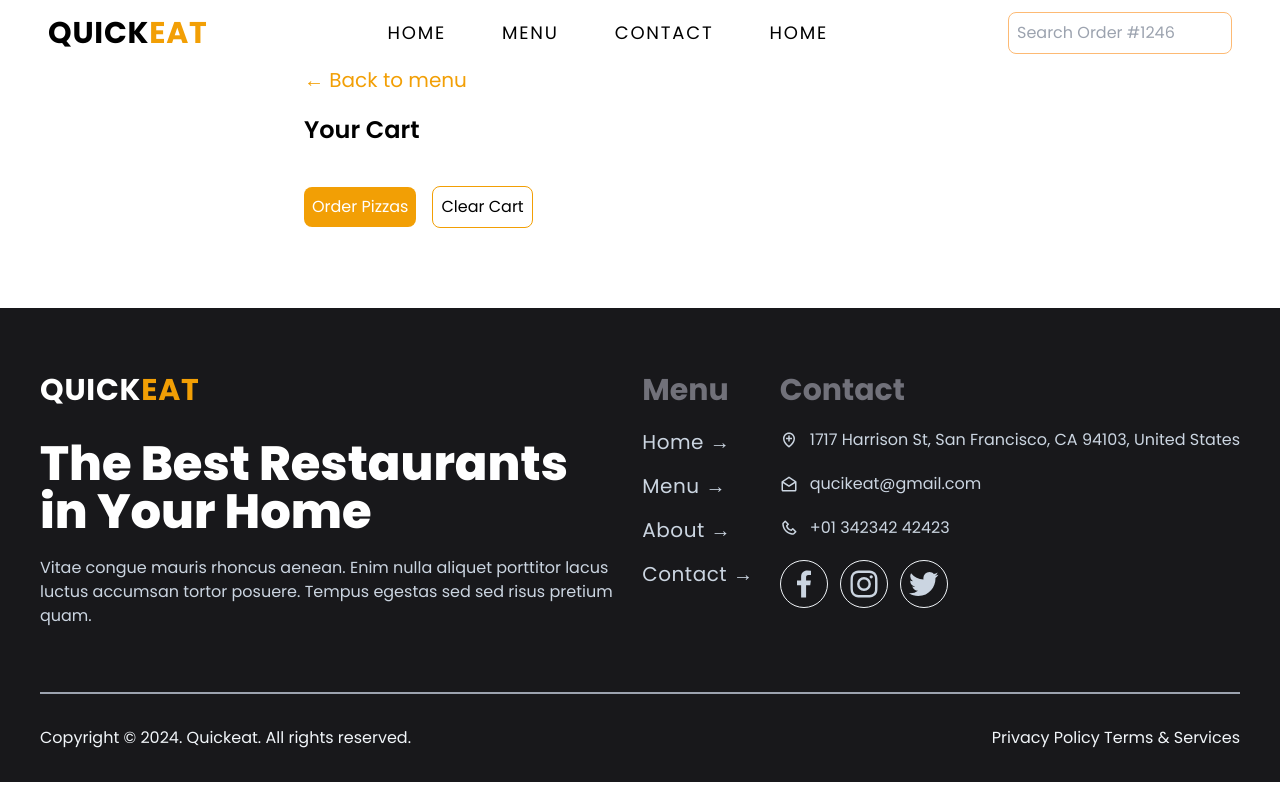
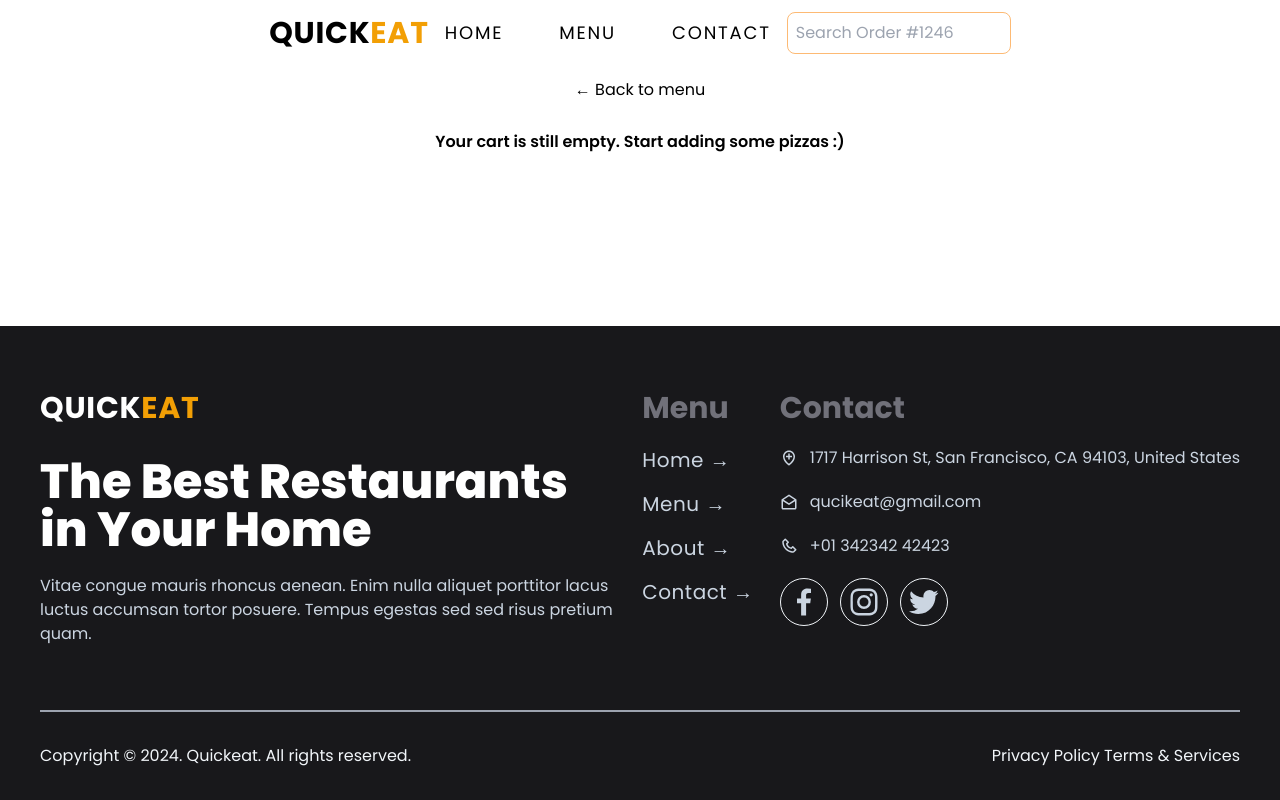
Before and after one commit to HasithKovinda/pizzify, a React (Vite) app: page /cart in a window 1280 px wide. Built offline with nearby package versions, Linux system fonts and the light colour scheme.

Commit message:
implement delete cart items

```diff
--- a/src/components/AppLayout.tsx
+++ b/src/components/AppLayout.tsx
@@ -9,13 +9,13 @@ function AppLayout() {
   const isLoading = navigation.state === "loading";
 
   return (
-    <>
+    <div className="grid min-h-screen grid-rows-[auto_1fr_auto]">
       {/* <Model /> */}
       {isLoading && <Loading />}
       <NavBar />
       <Outlet />
       <Footer />
-    </>
+    </div>
   );
 }
 
--- a/src/components/NavBar.tsx
+++ b/src/components/NavBar.tsx
@@ -3,8 +3,8 @@ import { BiMenu, BiXCircle, BiCart } from "react-icons/bi";
 import Link from "./Link";
 import SearchOrder from "../features/order/SearchOrder";
 import useAppSelector from "../hooks/useAppSelector";
+import NavLink from "./NavLink";
 import { totalCartQuantity } from "../features/cart/cartSlice";
-import NavLink from "./NavLink";
 
 function NavBar() {
   const userName = useAppSelector((state) => state.user.userName);
@@ -27,7 +27,6 @@ function NavBar() {
         <NavLink to="/">Home </NavLink>
         <NavLink to="/menu">Menu </NavLink>
         <NavLink to="/contact">Contact </NavLink>
-        <NavLink to="/">Home </NavLink>
         {totalQuantity ? (
           <NavLink to="/cart" classNames="flex text-primary gap-3">
             {" "}
--- a/src/features/cart/Cart.tsx
+++ b/src/features/cart/Cart.tsx
@@ -1,15 +1,26 @@
+import { Link } from "react-router-dom";
+import useAppDispatch from "../../hooks/useAppDispatch";
 import useAppSelector from "../../hooks/useAppSelector";
 import CartItem from "./CartItem";
+import { clearCart } from "./cartSlice";
+import EmptyCart from "./EmptyCart";
 
 function Cart() {
   const name = useAppSelector((state) => state.user.userName);
   const cart = useAppSelector((state) => state.cart.cart);
+  const dispatch = useAppDispatch();
+
+  if (!cart.length) return <EmptyCart />;
+
   return (
     <section className="px-12">
       <div className="max-w-2xl mx-auto">
-        <button className="text-primary text-xl mb-5">
+        <Link
+          to="/menu"
+          className="text-primary text-xl  hover:text-orange-400 transition-colors mb-7 inline-block mt-7"
+        >
           &larr; Back to menu
-        </button>
+        </Link>
         <h2 className="font-semibold text-2xl mb-5">Your Cart {name}</h2>
         <article className="flex flex-col gap-4 divide-y divide-orange-400">
           {cart.map((cart) => {
@@ -20,7 +31,10 @@ function Cart() {
           <button className="btn text-white p-2 rounded-lg mr-4">
             Order Pizzas
           </button>
-          <button className="p-2 border border-primary rounded-lg">
+          <button
+            className="p-2 border border-primary rounded-lg"
+            onClick={() => dispatch(clearCart())}
+          >
             Clear Cart
           </button>
         </div>
--- a/src/features/cart/CartItem.tsx
+++ b/src/features/cart/CartItem.tsx
@@ -1,8 +1,9 @@
 import { Cart } from "../../types/pizza";
 import { formatCurrency } from "../../utils/helpers";
+import DeleteItem from "./DeleteItem";
 
 function CartItem(cart: Cart) {
-  const { name, quantity, totalPrice } = cart;
+  const { pizzaId, name, quantity, totalPrice } = cart;
   return (
     <div className="flex items-center justify-between py-4">
       <div className="tracking-wide">
@@ -12,9 +13,7 @@ function CartItem(cart: Cart) {
       </div>
       <div className="space-x-2">
         <span className="font-semibold">{formatCurrency(totalPrice)}</span>
-        <span className="text-primary cursor-pointer tracking-wide">
-          Remove
-        </span>
+        <DeleteItem pizzaId={pizzaId} size="large" />
       </div>
     </div>
   );
--- /dev/null
+++ b/src/features/cart/DeleteItem.tsx
@@ -0,0 +1,23 @@
+import useAppDispatch from "../../hooks/useAppDispatch";
+import { deleteItem } from "./cartSlice";
+
+function DeleteItem({
+  pizzaId,
+  size = "small",
+}: {
+  pizzaId: number;
+  size?: "small" | "large";
+}) {
+  const type = size === "large";
+  const dispatch = useAppDispatch();
+  return (
+    <button
+      className={`text-primary px-2 py-2 text-left cursor-pointer rounded-lg tracking-wide text-${type ? "2xl" : "xl"} w-32 hover:bg-primary hover:text-white  transition-all`}
+      onClick={() => dispatch(deleteItem({ pizzaId }))}
+    >
+      Remove
+    </button>
+  );
+}
+
+export default DeleteItem;
--- /dev/null
+++ b/src/features/cart/EmptyCart.tsx
@@ -0,0 +1,17 @@
+import { Link } from "react-router-dom";
+
+function EmptyCart() {
+  return (
+    <div className="px-4 py-3 text-center">
+      <Link to="/menu" className="hover:text-primary transition-colors">
+        &larr; Back to menu
+      </Link>
+
+      <p className="mt-7 font-semibold">
+        Your cart is still empty. Start adding some pizzas :)
+      </p>
+    </div>
+  );
+}
+
+export default EmptyCart;
--- a/src/features/cart/cartSlice.tsx
+++ b/src/features/cart/cartSlice.ts
@@ -58,3 +58,7 @@ export function totalCartQuantity(cart: Cart[]) {
 export function totalCartPrice(cart: Cart[]) {
   return cart.reduce((sum, item) => item.unitPrice + sum, 0);
 }
+
+export function getCurrentQualityById(id: number, state: Cart[]) {
+  return state.find((item) => item.pizzaId === id)?.quantity ?? 0;
+}
--- a/src/features/menu/MenuItem.tsx
+++ b/src/features/menu/MenuItem.tsx
@@ -2,7 +2,8 @@ import { Cart, type MenuType } from "../../types/pizza";
 import { formatCurrency } from "../../utils/helpers";
 import useAppSelector from "../../hooks/useAppSelector";
 import useAppDispatch from "../../hooks/useAppDispatch";
-import { addItem } from "../cart/cartSlice";
+import { addItem, getCurrentQualityById } from "../cart/cartSlice";
+import DeleteItem from "../cart/DeleteItem";
 
 type MenuItemProps = {
   handleModelOpen: () => void;
@@ -34,6 +35,10 @@ function MenuItem({
     };
     dispatch(addItem(newItem));
   }
+  const currentQuantity = useAppSelector((state) =>
+    getCurrentQualityById(id, state.cart.cart)
+  );
+  const isInCart = currentQuantity > 0;
   return (
     <div className="flex items-start gap-3">
       <img
@@ -51,8 +56,11 @@ function MenuItem({
           </div>
           <p className="text-3xl text-primary">{formatCurrency(unitPrice)}</p>
         </div>
+
         {soldOut ? (
           <p className="uppercase text-slate-400 text-2xl">sold out</p>
+        ) : isInCart ? (
+          <DeleteItem pizzaId={id} />
         ) : (
           <button
             className="btn px-2 py-2 text-white border border-primary rounded-xl w-32 hover:text-primary hover:border-primary"
--- a/src/store.ts
+++ b/src/store.ts
@@ -1,6 +1,5 @@
 import { configureStore } from "@reduxjs/toolkit";
 import userReducer from "./features/user/userSlice";
-import cartReducer from "./features/cart/cartSlice";
 import cartSlice from "./features/cart/cartSlice";
 const store = configureStore({
   reducer: {
```
